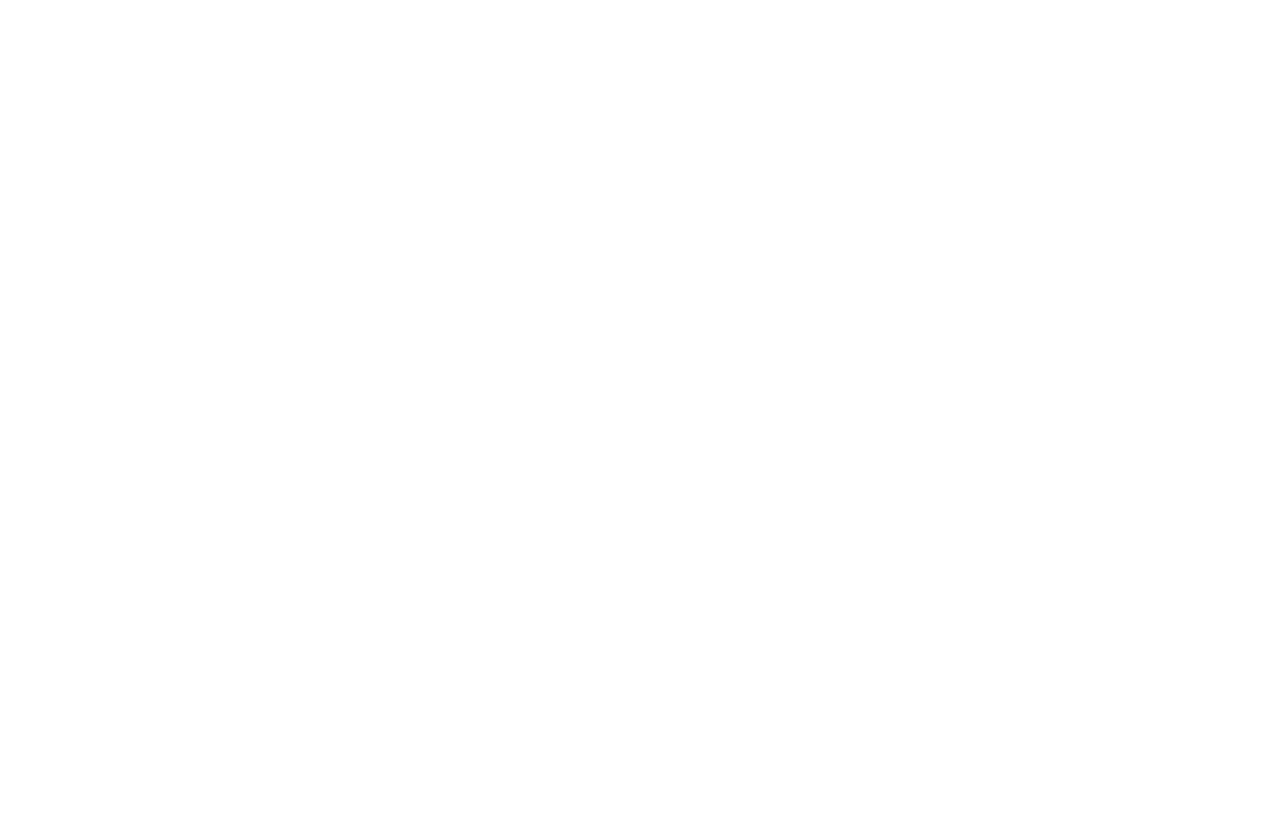
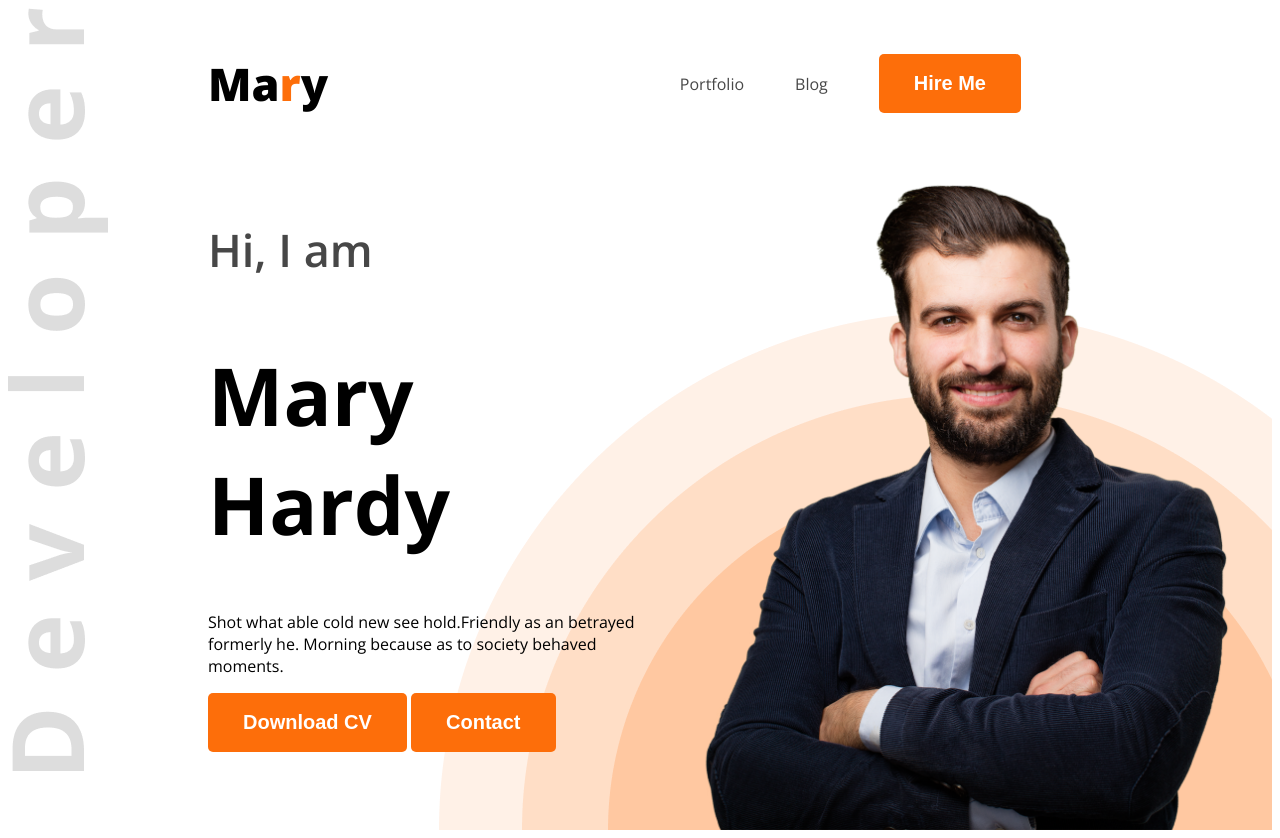
Before and after one commit to SalmaSathy/web-dev-portfolio, a plain HTML site: page index.html in a window 1280 px wide. Before the commit the page ends 800 px from the top, so only its background shows below. Drawn offline with nearby package versions, Linux system fonts and the light colour scheme.

Commit message:
header and banner

```diff
--- a/index.html
+++ b/index.html
@@ -4,8 +4,34 @@
     <meta charset="UTF-8">
     <meta name="viewport" content="width=device-width, initial-scale=1.0">
     <title>Web Developer Portfolio</title>
+    <link rel="preconnect" href="https://fonts.googleapis.com">
+    <link rel="preconnect" href="https://fonts.gstatic.com" crossorigin>
+    <link href="https://fonts.googleapis.com/css2?family=Open+Sans:ital,wght@0,300..800;1,300..800&display=swap" rel="stylesheet">
+    <link rel="stylesheet" href="style/style.css">
 </head>
-<body>
+<body class="open-sans-normal">
+    <header class="header">
+        <nav>
+            <h3 class="nav-title">Ma<span class="color-primary">r</span>y</h3>
+            <ul>
+                <li><a class="dark-2">Portfolio</a></li>
+                <li><a class="dark-2" href="">Blog</a></li>
+                <li><a href=""><button class="btn-primary">Hire Me</button></a></li>
+
+            </ul>
+        </nav>
+        <div class="banner">
+            <div class="banner-content">
+                <h4 class="banner-greetings dark-2">Hi, I am</h4>
+                <h1 class="banner-title">Mary Hardy</h1>
+                <p class="banner-description">Shot what able cold new see hold.Friendly as an betrayed formerly he. Morning because as to society behaved moments.</p>
+                <button class="btn-primary">Download CV</button>
+                <button class="btn-primary">Contact</button>
+
+            </div>
+            <img class="banner-image" src="images/hardy.png" alt="hardy">
+        </div>
+    </header>
 
 </body>
 </html>
--- a/style/style.css
+++ b/style/style.css
@@ -0,0 +1,79 @@
+
+.open-sans-normal {
+    font-family: "Open Sans", sans-serif;
+    font-optical-sizing: auto;
+    font-style: normal;
+    font-variation-settings:
+      "wdth" 100;
+  }
+/* shared styles */
+.color-primary{
+    color: #FD6E0A;
+}
+.dark-2{
+    color: #474747;
+  }
+  .btn-primary{
+    background-color: #FD6E0A;
+    font-weight: bold;
+    font-size: 20px;
+    color: white;
+    padding: 18px 35px;
+    border-radius: 5px;
+    border: none;
+
+
+  }
+  /* header start */
+  .header{
+    background-image: url(../images/developer.png),url(../images/header_bg.png);
+    background-repeat: no-repeat;
+    background-position: top left, bottom right;
+  }
+  /* nav styles */
+
+  nav{
+    display: flex;
+  }
+  .nav-title{
+    font-weight: 800;
+    font-size: 45px;
+  }
+  nav {
+    display: flex;
+    align-items: center;
+    justify-content: space-between;
+    margin: 0 200px;
+  }
+  nav ul{
+    display: flex;
+    align-items: center;
+  }
+  nav ul li {
+    list-style: none;
+    margin-right: 51px;
+  }
+  nav ul li a {
+    text-decoration: none;
+  }
+  /* banner start */
+  .banner{
+    display: flex;
+    justify-content: space-between;
+    margin: 0 35px 0 200px;
+  }
+  .banner-content{
+    max-width: 580px;
+  }
+  .banner-greetings{
+    font-size: 45px;
+    font-weight: 600;
+  }
+  .banner-title{
+    font-size: 80px;
+    font-weight: 700;
+  }
+  .banner-image{
+    width: 580px;
+
+  }
```
